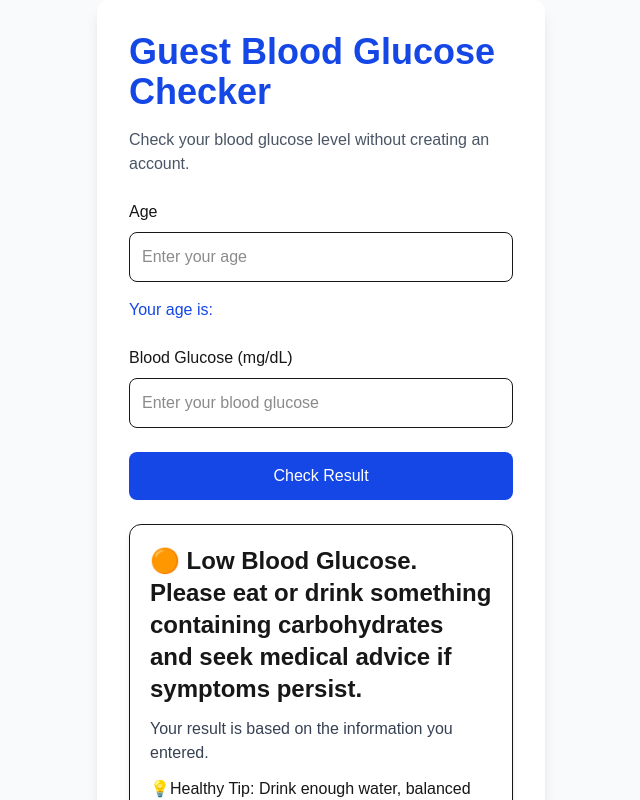
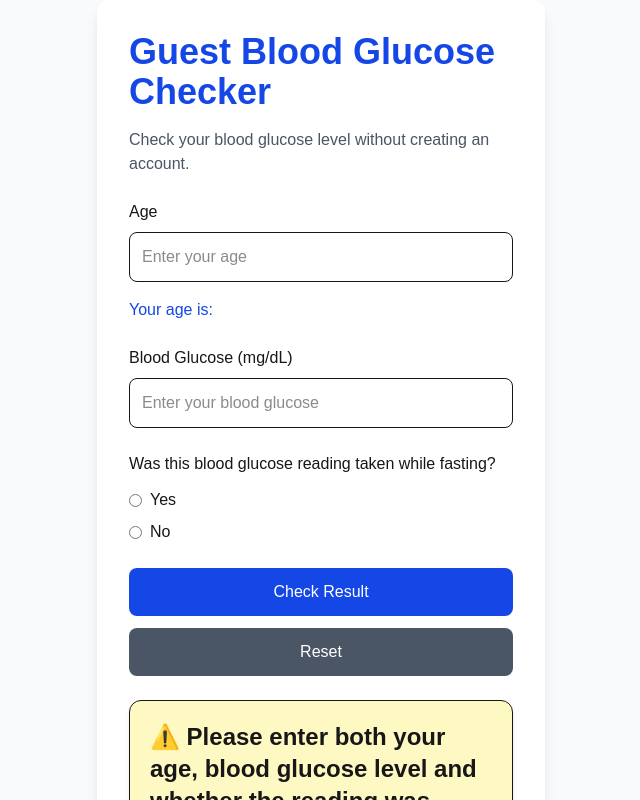
Before and after one commit to Godwin-Diya/win-healthtrack, a Next.js app: page /health-check in a window 1280 px wide. Both pictures are taken after a click on the button "Check Result". Shown: the top 800 px of the page, without its empty margins (319-959 px from the left). Built offline with nearby package versions, Linux system fonts and the light colour scheme.

Commit message:
Add fasting option, validation, dynamic styling and reset feature

```diff
--- a/app/health-check/page.tsx
+++ b/app/health-check/page.tsx
@@ -5,17 +5,48 @@ export default function HealthCheckPage() {
     const [age, setAge] = useState("");
     const [glucose, setGlucose] = useState("");
     const [result, setResult] = useState("");
+    const [isFasting, setIsFasting] = useState("");
+
+    const [cardColor, setCardColor] = useState("bg-gray-100");
 
     function checkResult() {
+        if (age === "" || glucose === "") {
+            setResult("⚠️ Please enter both your age, blood glucose level and whether the reading was taken while fasting.");
+            setCardColor("bg-yellow-100");
+            return;
+        }
+
+        if (Number(age) <= 0) {
+            setResult("⚠️ Please enter a valid age greater than 0.")
+            setCardColor("bg-yellow-100");
+            return;
+        }
+
+        if (Number(glucose) <= 0) {
+            setResult("⚠️ Please enter a valid blood glucose value.");
+            return;
+        }
         const glucoseNumber = Number(glucose);
         if (glucoseNumber < 70) {
             setResult("🟠 Low Blood Glucose. Please eat or drink something containing carbohydrates and seek medical advice if symptoms persist.");
+            setCardColor("bg-yellow-100");
         } else if (glucoseNumber <= 99) {
             setResult("🟢 Normal Blood Glucose. Great job! Continue maintaining a healthy lifestyle.");
+            setCardColor("bg-green-100");
         } else {
             setResult("🔴 High Blood Glucose. Consider speaking with a healthcare professional for proper evaluation.");
+            setCardColor("bg-red-100");
         }
     }
+
+    function resetForm() {
+        setAge("");
+        setGlucose("");
+        setIsFasting("");
+        setResult("");
+        setCardColor("bg-gray-100");
+    }
+
 return (
         <main className="min-h-screen flex flex-col items-center justify-center bg-slate-50">
             <div className="bg-white p-8 rounded-xl shadow-lg w-full max-w-md">
@@ -54,15 +85,51 @@ return (
                         onChange={(event) =>
                             setGlucose(event.target.value)}
                         className="w-full border rounded-lg p-3 mt-2"
-                    />
+                />
+
+                <div className="mt-6">
+                    <p className="font-medium">
+                        Was this blood glucose reading taken while fasting?
+                    </p>
+
+                    <label className="flex items-center mt-3">
+                        <input
+                            type="radio"
+                            name="fasting"
+                            value="yes"
+                            checked={isFasting === "yes"}
+                            onChange={(event) =>
+                            setIsFasting(event.target.value)}
+                            />
+                        <span className="ml-2">Yes</span>
+                    </label>
+
+                    <label className="flex items-center mt-2">
+                        <input
+                            type="radio"
+                            name="fasting"
+                            value="no"
+                            checked={isFasting === "no"}
+                            onChange={(event) =>
+                            setIsFasting(event.target.value)}
+                        />
+                        <span className="ml-2">No</span>
+                        </label>
+                </div>
                     <button
                         onClick={checkResult}
                         className="w-full bg-blue-700 text-white py-3 rounded-lg mt-6 hover:bg-blue-800">
                         Check Result
-                    </button>
+                </button>
+
+                <button
+                onClick={resetForm}
+                className="w-full mt-3 bg-gray-600 text-white py-3 rounded-lg hover:bg-gray-700">
+                Reset
+                </button>
 
                     {result && (
-            <div className="mt-6 rounded-xl border p-5 shadow-md">
+                    <div className={`mt-6 rounded-xl border p-5 shadow-md ${cardColor}`}>
                 <h2 className="text-2xl font-bold">
                     {result}
                 </h2>
```
